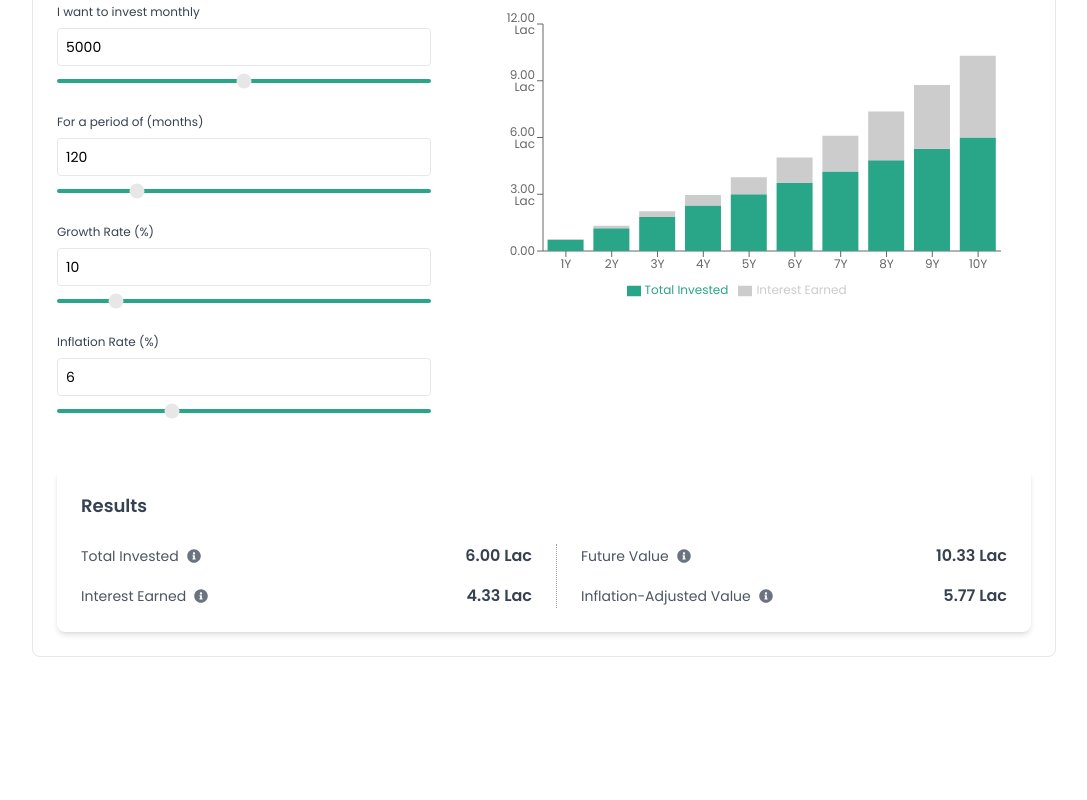
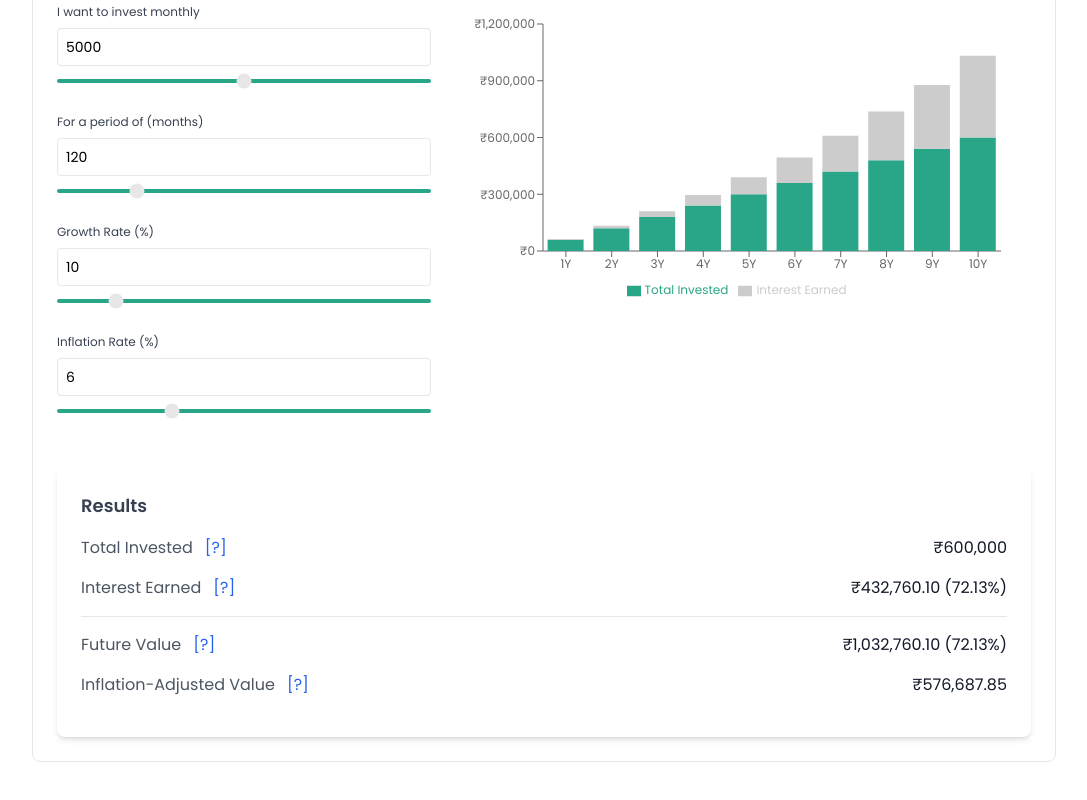
Before and after one commit to Shivm98/finacify, a Next.js app: page / in a window 1280 px wide. Shown: the part 468-1268 px from the top of the page, without its empty margins (96-1183 px from the left). Before the commit the page ends 1165 px from the top, so only its background shows below. Built offline with nearby package versions, Linux system fonts and the light colour scheme.

Commit message:
added export as excel and few more improvements

```diff
--- a/package.json
+++ b/package.json
@@ -11,11 +11,14 @@
   "dependencies": {
     "@heroicons/react": "^2.1.5",
     "framer-motion": "^11.3.19",
+    "install": "^0.13.0",
     "next": "14.2.5",
+    "npm": "^10.8.2",
     "react": "^18",
     "react-dom": "^18",
     "react-icons": "^5.2.1",
     "recharts": "^2.12.7",
+    "xlsx": "^0.18.5",
     "zustand": "^4.5.4"
   },
   "devDependencies": {
--- a/src/app/investments/page.jsx
+++ b/src/app/investments/page.jsx
@@ -9,8 +9,8 @@ import FilterByCategory from "@/components/investments/FilterByCategory";
 
 const CombinedInvestmentsPage = () => {
   const [investments, setInvestments] = useState([]);
-  const [showForm, setShowForm] = useState(false);
-  const [showResults, setShowResults] = useState(false);
+  const [showForm, setShowForm] = useState(true);
+  const [showResults, setShowResults] = useState(true);
   const [selectedCategory, setSelectedCategory] = useState("All");
   const [newInvestment, setNewInvestment] = useState({
     investmentName: `Investment ${investments.length + 1}`,
--- a/src/components/calculator/Results.jsx
+++ b/src/components/calculator/Results.jsx
@@ -1,5 +1,6 @@
+"use client";
+import { formatNumber } from "@/utils";
 import React from "react";
-import { FaInfoCircle } from "react-icons/fa";
 
 export const Results = ({
   futureValue,
@@ -9,15 +10,12 @@ export const Results = ({
   calculateRequiredMonthlyInvestment,
   mode,
 }) => {
-  const formatNumber = (number) => {
-    if (number >= 1e7) {
-      return (number / 1e7).toFixed(2) + " Cr";
-    } else if (number >= 1e5) {
-      return (number / 1e5).toFixed(2) + " Lac";
-    } else {
-      return new Intl.NumberFormat("en-IN").format(number);
-    }
-  };
+  // Calculate percentage increase in total value
+  const percentageIncrease =
+    ((futureValue - totalInvested) / totalInvested) * 100;
+
+  // Calculate percentage of interest earned
+  const percentageInterestEarned = (gains / totalInvested) * 100;
 
   const Tooltip = ({ children, text }) => (
     <div className="relative group">
@@ -33,54 +31,52 @@ export const Results = ({
 
   return (
     <div className="bg-white dark:bg-gray-700 p-4 md:p-6 rounded-lg shadow-md">
-      <h3 className="text-lg font-semibold mb-6 text-gray-700 dark:text-white">
+      <h3 className="text-md font-semibold mb-4 text-gray-700 dark:text-white md:text-lg">
         Results
       </h3>
 
-      <div className="grid grid-cols-2 gap-x-6">
-        <div className="flex flex-col space-y-4">
       {mode === "Goal" && (
-            <div className="flex justify-between items-center">
-              <span className="flex items-center gap-2 text-sm text-gray-600 dark:text-gray-300">
+        <div className="flex justify-between mb-4">
+          <span className="flex gap-2 text-sm md:text-md text-gray-600 dark:text-gray-300 md:text-base">
             Required Monthly Investment
             <Tooltip text="This is how much you need to save every month to reach your goal.">
-                  <FaInfoCircle className="text-gray-500" />
+              <span className="ml-1 text-blue-600 cursor-pointer">[?]</span>
             </Tooltip>
           </span>
-              <span className="text-md font-semibold text-gray-700 dark:text-white">
+          <span className="text-md text-gray-900 dark:text-white md:text-base">
             {formatNumber(calculateRequiredMonthlyInvestment())}
           </span>
         </div>
       )}
 
-          <div className="flex justify-between items-center">
-            <span className="flex items-center gap-2 text-sm text-gray-600 dark:text-gray-300">
+      <div className="flex justify-between mb-4">
+        <span className="flex gap-2 text-sm md:text-md text-gray-600 dark:text-gray-300 md:text-base">
           Total Invested
           <Tooltip text="The total amount of money you have put into this investment.">
-                <FaInfoCircle className="text-gray-500" />
+            <span className="ml-1 text-blue-600 cursor-pointer">[?]</span>
           </Tooltip>
         </span>
-            <span className="text-md font-semibold text-gray-700 dark:text-white">
+        <span className="text-md text-gray-900 dark:text-white md:text-base">
           {formatNumber(totalInvested)}
         </span>
       </div>
 
-          <div className="flex justify-between items-center">
-            <span className="flex items-center gap-2 text-sm text-gray-600 dark:text-gray-300">
+      <div className="flex justify-between mb-4">
+        <span className="flex gap-2 text-sm md:text-md text-gray-600 dark:text-gray-300 md:text-base">
           Interest Earned
           <Tooltip text="The profit you have made from this investment, on top of what you invested.">
-                <FaInfoCircle className="text-gray-500" />
+            <span className="ml-1 text-blue-600 cursor-pointer">[?]</span>
           </Tooltip>
         </span>
-            <span className="text-md font-semibold text-gray-700 dark:text-white">
-              {formatNumber(gains)}
+        <span className="text-md text-gray-900 dark:text-white md:text-base">
+          {formatNumber(gains)} ({percentageInterestEarned.toFixed(2)}%)
         </span>
       </div>
-        </div>
 
-        <div className="flex flex-col space-y-4 border-l border-dotted border-gray-400 pl-6">
-          <div className="flex justify-between items-center">
-            <span className="flex items-center gap-2 text-sm text-gray-600 dark:text-gray-300">
+      <hr className="my-4" />
+
+      <div className="flex justify-between mb-4">
+        <span className="flex gap-2 text-sm md:text-md text-gray-600 dark:text-gray-300 md:text-base">
           {mode === "Goal" ? "Goal Amount" : "Future Value"}
           <Tooltip
             text={
@@ -89,27 +85,25 @@ export const Results = ({
                 : "The estimated value of your investment in the future."
             }
           >
-                <FaInfoCircle className="text-gray-500" />
+            <span className="ml-1 text-blue-600 cursor-pointer">[?]</span>
           </Tooltip>
         </span>
-            <span className="text-md font-semibold text-gray-700 dark:text-white">
-              {formatNumber(futureValue)}
+        <span className="text-md text-gray-900 dark:text-white md:text-base">
+          {formatNumber(futureValue)} ({percentageIncrease.toFixed(2)}%)
         </span>
       </div>
 
-          <div className="flex justify-between items-center">
-            <span className="flex items-center gap-2 text-sm text-gray-600 dark:text-gray-300">
+      <div className="flex justify-between mb-4">
+        <span className="flex gap-2 text-sm md:text-md text-gray-600 dark:text-gray-300 md:text-base">
           Inflation-Adjusted Value
           <Tooltip text="The value of your investment after accounting for inflation, showing what it will be worth in today's money.">
-                <FaInfoCircle className="text-gray-500" />
+            <span className="ml-1 text-blue-600 cursor-pointer">[?]</span>
           </Tooltip>
         </span>
-            <span className="text-md font-semibold text-gray-700 dark:text-white">
+        <span className="text-md text-gray-900 dark:text-white md:text-base">
           {formatNumber(inflationAdjustedFutureValue)}
         </span>
       </div>
     </div>
-      </div>
-    </div>
   );
 };
--- a/src/components/investments/InvestmentPieChart.jsx
+++ b/src/components/investments/InvestmentPieChart.jsx
@@ -8,40 +8,60 @@ import {
   Legend,
   ResponsiveContainer,
 } from "recharts";
+import { formatNumber } from "@/utils"; // Import the formatNumber utility
 
 const InvestmentPieChart = ({
+  pieDataFutureValues,
   pieDataInvestments,
-  pieDataFutureValues,
   COLORS,
 }) => {
+  // Correct calculation of total invested
+  const totalInvested = pieDataInvestments.reduce(
+    (acc, investment) => acc + investment.value,
+    0
+  );
+
+  // Correct calculation of total future value and total gains
+  const totalFutureValue = pieDataFutureValues.reduce(
+    (acc, futureValue) => acc + futureValue.value,
+    0
+  );
+  const totalGains = totalFutureValue - totalInvested;
+
+  // Prepare data for the new pie chart
+  const pieDataComparison = [
+    { name: "Total Invested", value: totalInvested },
+    { name: "Total Interest Earned", value: totalGains > 0 ? totalGains : 0 },
+  ];
+
   return (
     <>
       <div className="mb-8">
         <h3 className="text-md font-semibold mb-4 text-gray-600 dark:text-gray-300">
-          Investment Distribution (Amounts)
+          Total Invested vs. Total Interest Earned
         </h3>
         <ResponsiveContainer width="100%" height={300}>
           <PieChart>
             <Pie
-              data={pieDataInvestments}
+              data={pieDataComparison}
               cx="50%"
               cy="50%"
               labelLine={false}
-              label={({ name, percent }) =>
-                `${name}: ${(percent * 100).toFixed(0)}%`
+              label={({ name, value }) =>
+                `${name}: ${formatNumber(value.toFixed(2))}`
               }
               outerRadius={100}
               fill="#8884d8"
               dataKey="value"
             >
-              {pieDataInvestments.map((entry, index) => (
+              {pieDataComparison.map((entry, index) => (
                 <Cell
                   key={`cell-${index}`}
                   fill={COLORS[index % COLORS.length]}
                 />
               ))}
             </Pie>
-            <Tooltip />
+            <Tooltip formatter={(value) => formatNumber(value.toFixed(2))} />
             <Legend />
           </PieChart>
         </ResponsiveContainer>
@@ -58,8 +78,8 @@ const InvestmentPieChart = ({
               cx="50%"
               cy="50%"
               labelLine={false}
-              label={({ name, percent }) =>
-                `${name}: ${(percent * 100).toFixed(0)}%`
+              label={({ name, value }) =>
+                `${name}: ${formatNumber(value.toFixed(2))}`
               }
               outerRadius={100}
               fill="#8884d8"
@@ -72,7 +92,7 @@ const InvestmentPieChart = ({
                 />
               ))}
             </Pie>
-            <Tooltip />
+            <Tooltip formatter={(value) => formatNumber(value.toFixed(2))} />
             <Legend />
           </PieChart>
         </ResponsiveContainer>
--- a/src/components/investments/InvestmentTable.jsx
+++ b/src/components/investments/InvestmentTable.jsx
@@ -1,7 +1,8 @@
 "use client";
 import React from "react";
-import { formatNumber } from "@/utils";
-import { FaEdit, FaTrashAlt } from "react-icons/fa";
+import { addCommas } from "@/utils"; // Use addCommas utility for formatting numbers
+import { FaEdit, FaTrashAlt, FaFileExport } from "react-icons/fa";
+import * as XLSX from "xlsx";
 
 const InvestmentTable = ({
   filteredInvestments,
@@ -10,11 +11,43 @@ const InvestmentTable = ({
   calculateTotalInvested,
   calculateFutureValueForInvestment,
 }) => {
+  const handleExport = () => {
+    // Prepare data for export
+    const exportData = filteredInvestments.map((investment) => ({
+      Name: investment.investmentName,
+      Amount: addCommas(calculateTotalInvested(investment)).replace("₹", ""),
+      "Period (Months)": investment.periodMonths,
+      "Growth Rate (%)": `${investment.growthRate}%`,
+      "Future Value": addCommas(
+        calculateFutureValueForInvestment(investment)
+      ).replace("₹", ""),
+      Category: investment.category,
+      Type: investment.type,
+    }));
+
+    // Create a new workbook and worksheet
+    const worksheet = XLSX.utils.json_to_sheet(exportData);
+    const workbook = XLSX.utils.book_new();
+    XLSX.utils.book_append_sheet(workbook, worksheet, "Investments");
+
+    // Generate Excel file and trigger download
+    XLSX.writeFile(workbook, "investments.xlsx");
+  };
+
   return (
     <div className="mb-8">
-      <h3 className="text-lg font-semibold mb-4 text-gray-800 dark:text-gray-300">
+      <div className="flex justify-between items-center mb-4">
+        <h3 className="text-lg font-semibold text-gray-800 dark:text-gray-300">
           Investment Summary
         </h3>
+        <button
+          onClick={handleExport}
+          className="text-white bg-blue-500 hover:bg-blue-600 transition-colors font-semibold py-2 px-4 rounded-md flex items-center space-x-2"
+        >
+          <FaFileExport />
+          <span>Export to Excel</span>
+        </button>
+      </div>
       <div className="overflow-x-auto">
         <table className="min-w-full bg-white dark:bg-gray-800 rounded-lg shadow-lg">
           <thead className="bg-gray-100 dark:bg-gray-700">
@@ -46,7 +79,13 @@ const InvestmentTable = ({
             </tr>
           </thead>
           <tbody>
-            {filteredInvestments.map((investment, index) => (
+            {filteredInvestments.map((investment, index) => {
+              const totalInvested = calculateTotalInvested(investment);
+              const futureValue = calculateFutureValueForInvestment(investment);
+              const percentageIncrease =
+                ((futureValue - totalInvested) / totalInvested) * 100;
+
+              return (
                 <tr
                   key={index}
                   className="border-t border-gray-200 dark:border-gray-700 hover:bg-gray-100 dark:hover:bg-gray-700 transition-colors"
@@ -55,7 +94,7 @@ const InvestmentTable = ({
                     {investment.investmentName}
                   </td>
                   <td className="px-4 py-3 text-sm text-gray-800 dark:text-gray-300">
-                  {formatNumber(calculateTotalInvested(investment))}
+                    ₹{addCommas(totalInvested)}
                   </td>
                   <td className="px-4 py-3 text-sm text-gray-800 dark:text-gray-300">
                     {investment.periodMonths}
@@ -70,7 +109,10 @@ const InvestmentTable = ({
                     {investment.growthRate}%
                   </td>
                   <td className="px-4 py-3 text-sm text-gray-800 dark:text-gray-300">
-                  {formatNumber(calculateFutureValueForInvestment(investment))}
+                    ₹{addCommas(futureValue)}{" "}
+                    <span className="text-green-600">
+                      ({percentageIncrease.toFixed(2)}%)
+                    </span>
                   </td>
                   <td className="px-4 py-3 text-sm text-gray-800 dark:text-gray-300">
                     {investment.category}
@@ -93,7 +135,8 @@ const InvestmentTable = ({
                     </button>
                   </td>
                 </tr>
-            ))}
+              );
+            })}
           </tbody>
         </table>
       </div>
--- a/src/utils/index.js
+++ b/src/utils/index.js
@@ -1,13 +1,18 @@
-// Utility function to format large numbers
+// // Utility function to format large numbers
+// export const formatNumber = (num) => {
+//   if (num >= 10000000) {
+//     return `${(num / 10000000).toFixed(2)} Cr`;
+//   } else if (num >= 100000) {
+//     return `${(num / 100000).toFixed(2)} Lac`;
+//   } else if (num >= 1000) {
+//     return `${(num / 1000).toFixed(2)}k`;
+//   }
+//   return num.toFixed(2);
+// };
+
+// Utility function to add commas to numbers and include the rupee symbol
 export const formatNumber = (num) => {
-  if (num >= 10000000) {
-    return `${(num / 10000000).toFixed(2)} Cr`;
-  } else if (num >= 100000) {
-    return `${(num / 100000).toFixed(2)} Lac`;
-  } else if (num >= 1000) {
-    return `${(num / 1000).toFixed(2)}k`;
-  }
-  return num.toFixed(2);
+  return `₹${num.toString().replace(/\B(?=(\d{3})+(?!\d))/g, ",")}`;
 };
 
 // Utility function to add commas to numbers
```
Also changed, not shown: 1 other file (tests, documents, lock files or other folders). Lines whose indentation alone changed are shown as unchanged.
